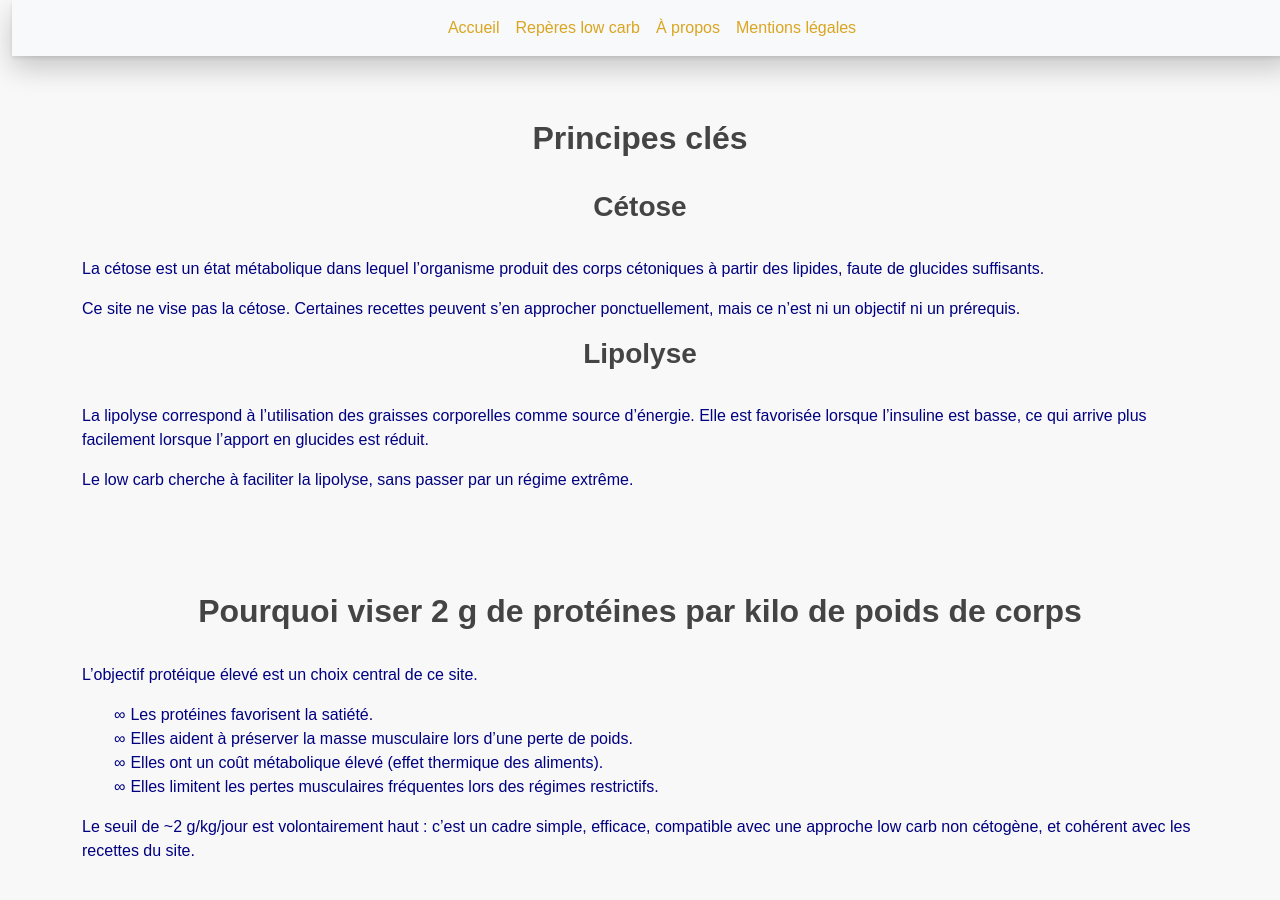
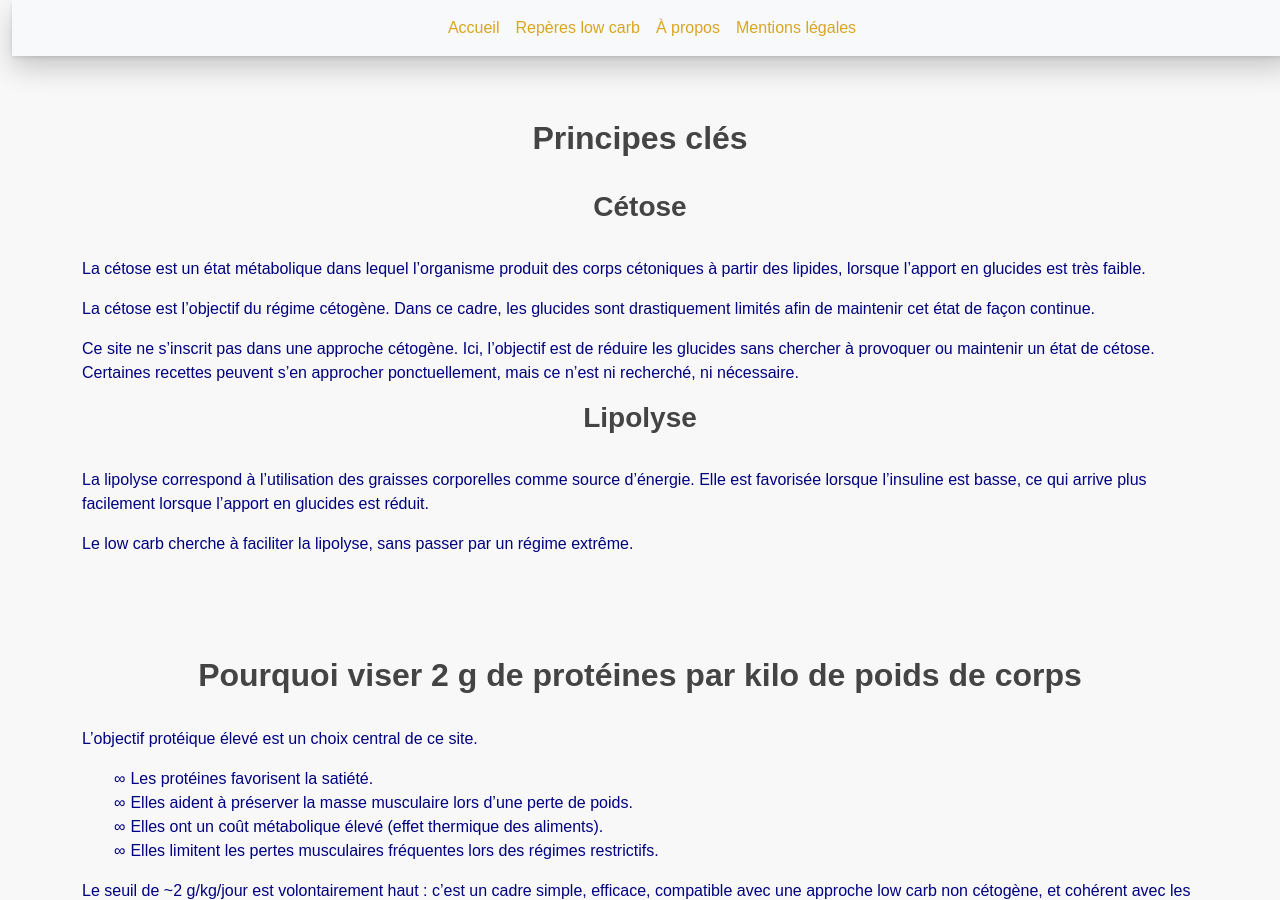
Before and after one commit to laurie-boissay/laurie-boissay.github.io, a Jekyll site: the page built from reperes-low-carb.html, in a window 1280 px wide and 900 px high, scrolled down 767 px. Built offline with Jekyll 4.4.1, drawn with Linux system fonts in a browser that asks for light colours.

Commit message:
Update reperes-low-carb.html

```diff
--- a/reperes-low-carb.html
+++ b/reperes-low-carb.html
@@ -69,12 +69,18 @@ page_h3: "Objectifs, principes et choix alimentaires"
     <h3>Cétose</h3>
     <p>
       La cétose est un état métabolique dans lequel l’organisme produit des corps cétoniques
-      à partir des lipides, faute de glucides suffisants.
+      à partir des lipides, lorsque l’apport en glucides est très faible.
     </p>
     <p>
-      <strong>Ce site ne vise pas la cétose.</strong>
-      Certaines recettes peuvent s’en approcher ponctuellement, mais ce n’est ni un objectif
-      ni un prérequis.
+      <strong>La cétose est l’objectif du régime cétogène.</strong>
+      Dans ce cadre, les glucides sont drastiquement limités afin de maintenir cet état
+      de façon continue.
+    </p>
+    <p>
+      <strong>Ce site ne s’inscrit pas dans une approche cétogène.</strong>
+      Ici, l’objectif est de réduire les glucides sans chercher à provoquer ou maintenir
+      un état de cétose. Certaines recettes peuvent s’en approcher ponctuellement,
+      mais ce n’est ni recherché, ni nécessaire.
     </p>
 
     <h3>Lipolyse</h3>
```
